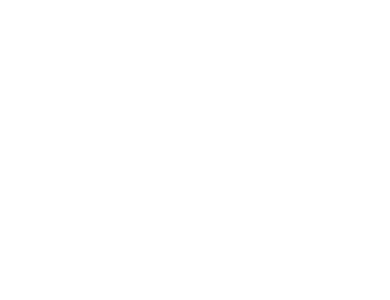
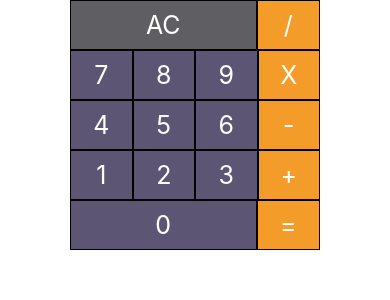
Before and after one commit to leechi/RN-21, a React Native app in the folder calculator/: screen / in a window 390 px wide. Shown: the top 300 px of the page. Built offline with nearby package versions, Linux system fonts and the light colour scheme.

Commit message:
style(calculator): Add calculator UI

```diff
--- a/calculator/App.js
+++ b/calculator/App.js
@@ -1,12 +1,12 @@
 import { StatusBar } from "expo-status-bar";
-import { StyleSheet, Text, View } from "react-native";
+import { SafeAreaView, StyleSheet, Text, View } from "react-native";
 import Calculator from "./src/Calculator";
 
 export default function App() {
   return (
-    <View style={styles.container}>
+    <SafeAreaView style={styles.container}>
       <Calculator />
-    </View>
+    </SafeAreaView>
   );
 }
 
--- a/calculator/src/Calculator.js
+++ b/calculator/src/Calculator.js
@@ -1,9 +1,32 @@
 import React from "react";
-import { View } from "react-native";
+import { View, TouchableOpacity, Text } from "react-native";
 
 // Button type: 'reset' | 'operator' | 'num'
 const Button = ({ text, onPress, flex, type }) => {
-  return <TouchableOpacity style={{}}></TouchableOpacity>;
+  const backgroundColor =
+    type === "reset"
+      ? COLOR.RESET
+      : type === "operator"
+      ? COLOR.OPERATOR
+      : type === "num"
+      ? COLOR.NUM
+      : "transparent";
+  return (
+    <TouchableOpacity
+      onPress={onPress}
+      style={{
+        flex,
+        backgroundColor,
+        justifyContent: "center",
+        alignItems: "center",
+        height: 50,
+        borderWidth: 0.2,
+        borderColor: "black",
+      }}
+    >
+      <Text style={{ color: "white", fontSize: 25 }}>{text}</Text>
+    </TouchableOpacity>
+  );
 };
 
 const COLOR = {
@@ -15,18 +38,42 @@
 
 export default () => {
   return (
-    <View>
+    <View style={{ flex: 1, width: 250 }}>
       {/* 결과 */}
 
       {/* [AC ~ /] */}
-
+      <View style={{ flexDirection: "row" }}>
+        <Button type="reset" text="AC" onPress={() => null} flex={3} />
+        <Button type="operator" text="/" onPress={() => null} flex={1} />
+      </View>
       {/* [7 ~ x] */}
+      <View style={{ flexDirection: "row", width: "100%" }}>
+        <Button type="num" text="7" onPress={() => null} flex={1} />
+        <Button type="num" text="8" onPress={() => null} flex={1} />
+        <Button type="num" text="9" onPress={() => null} flex={1} />
+        <Button type="operator" text="X" onPress={() => null} flex={1} />
+      </View>
 
       {/* [4 ~ -] */}
+      <View style={{ flexDirection: "row", width: "100%" }}>
+        <Button type="num" text="4" onPress={() => null} flex={1} />
+        <Button type="num" text="5" onPress={() => null} flex={1} />
+        <Button type="num" text="6" onPress={() => null} flex={1} />
+        <Button type="operator" text="-" onPress={() => null} flex={1} />
+      </View>
 
       {/* [1 ~ +] */}
-
+      <View style={{ flexDirection: "row", width: "100%" }}>
+        <Button type="num" text="1" onPress={() => null} flex={1} />
+        <Button type="num" text="2" onPress={() => null} flex={1} />
+        <Button type="num" text="3" onPress={() => null} flex={1} />
+        <Button type="operator" text="+" onPress={() => null} flex={1} />
+      </View>
       {/* [0 ~ =] */}
+      <View style={{ flexDirection: "row", width: "100%" }}>
+        <Button type="num" text="0" onPress={() => null} flex={3} />
+        <Button type="operator" text="=" onPress={() => null} flex={1} />
+      </View>
     </View>
   );
 };
```
